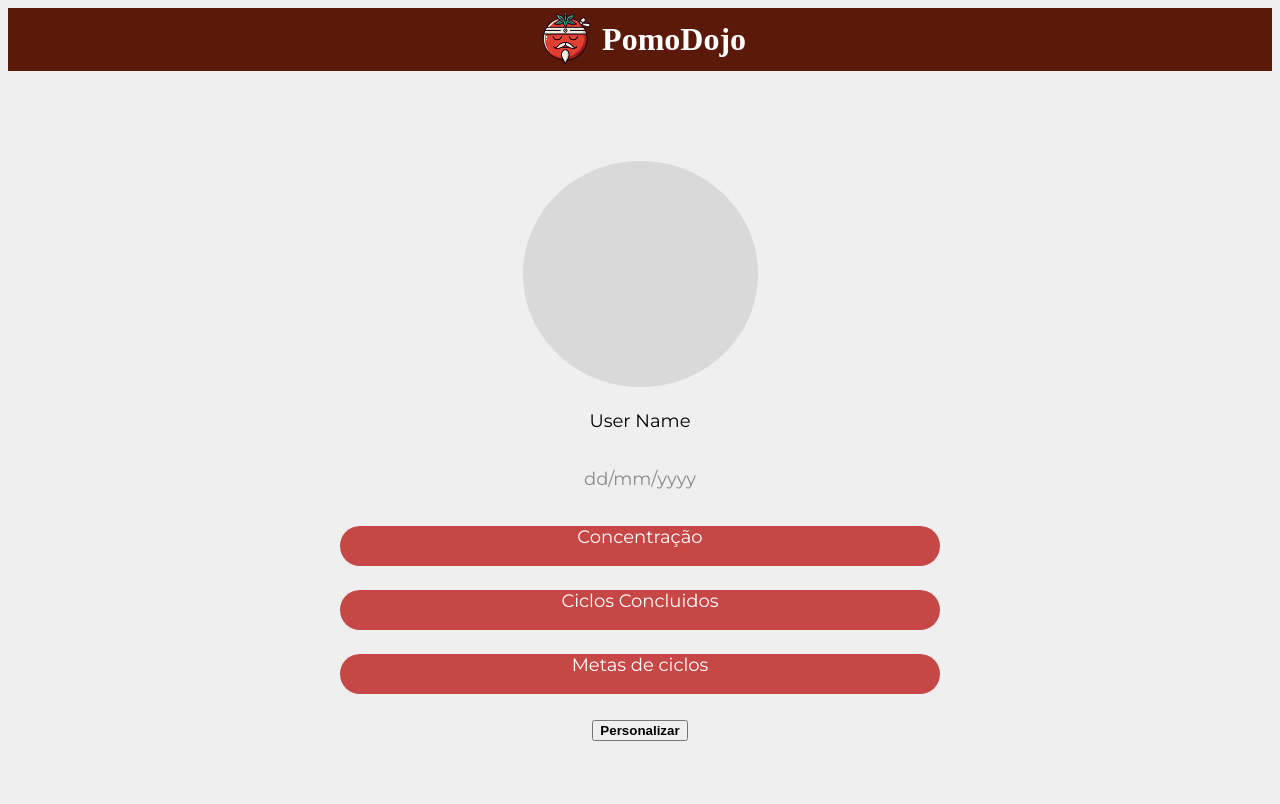
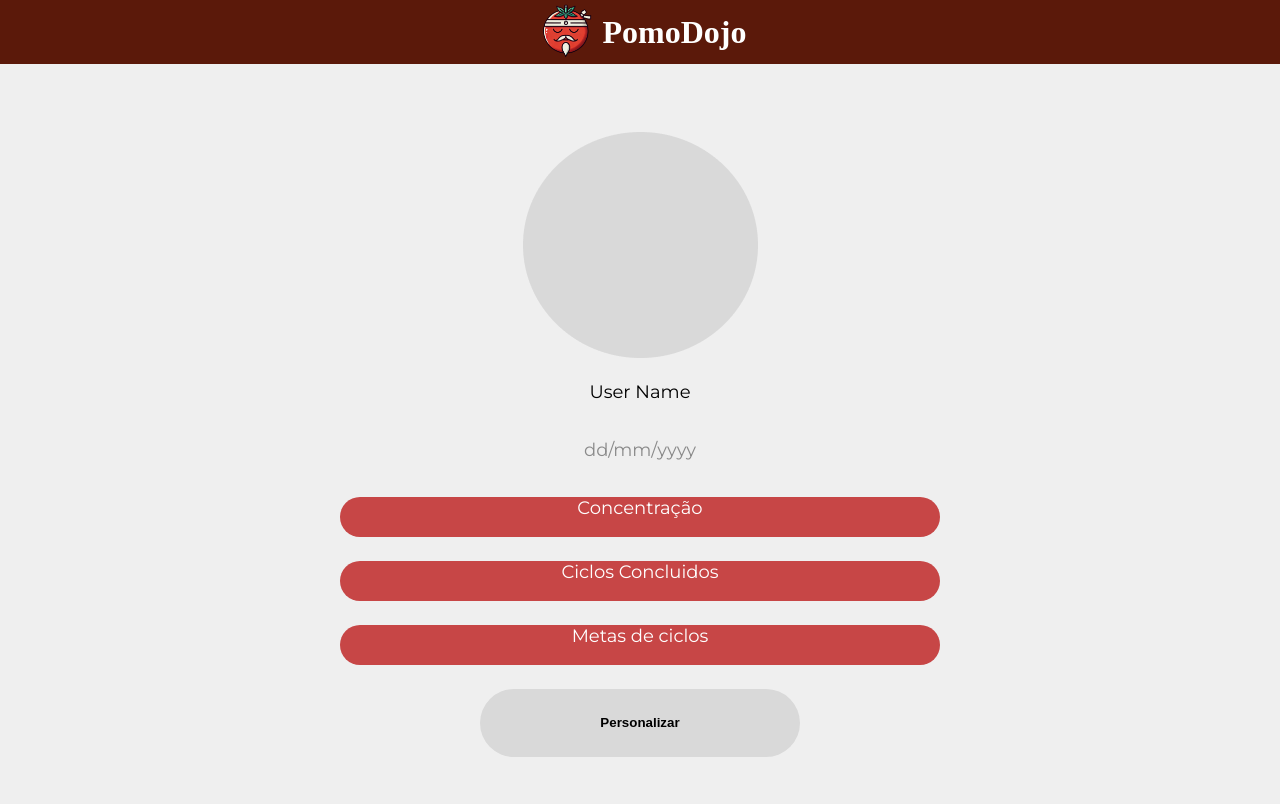
Before and after one commit to naoehcleber/Pomodojo, a Django app: page / in a window 1280 px wide; the page is wider, and only the part inside the window is pictured. Shown: the top 804 px of that part. Run offline with Django 5.2, Linux system fonts and the light colour scheme.

Commit message:
ajeitando o header e o botão de personalizar

```diff
--- a/projeto_cad_usuarios/app_cad_usuarios/static/usuarioPage.css
+++ b/projeto_cad_usuarios/app_cad_usuarios/static/usuarioPage.css
@@ -1,6 +1,7 @@
 body{
     height: 100%;
     background-color: #EFEFEF;
+    margin: 0;
 }
 
 header {
@@ -11,7 +12,7 @@ header {
     justify-content: center;
     display: flex;
     top: 0;
-    position: relative;
+    width: 100%;
 }
 .logo{
     object-fit: cover;
@@ -81,10 +82,25 @@ h1{
     color: white;
     margin-bottom: 3vh;
     max-width: 600px;
+
 }
 
 #personalizar{
+    width: 20rem;
+    background-color: #D9D9D9;
+    border-radius: 3em;
+    height: 68px;
+    border: none;
 
+}
+
+#personalizar:hover{
+    border: 2px solid #BF0F13;
+}
+
+#button-text{
+    color: #000;
+    font-weight: bold;
 }
 
 
@@ -98,6 +114,7 @@ h1{
     justify-content: center;
     padding-top: 3%;
     width: 100%;
+    margin-bottom: 10px;
 }
 .nav{
    width: 100%;
```
